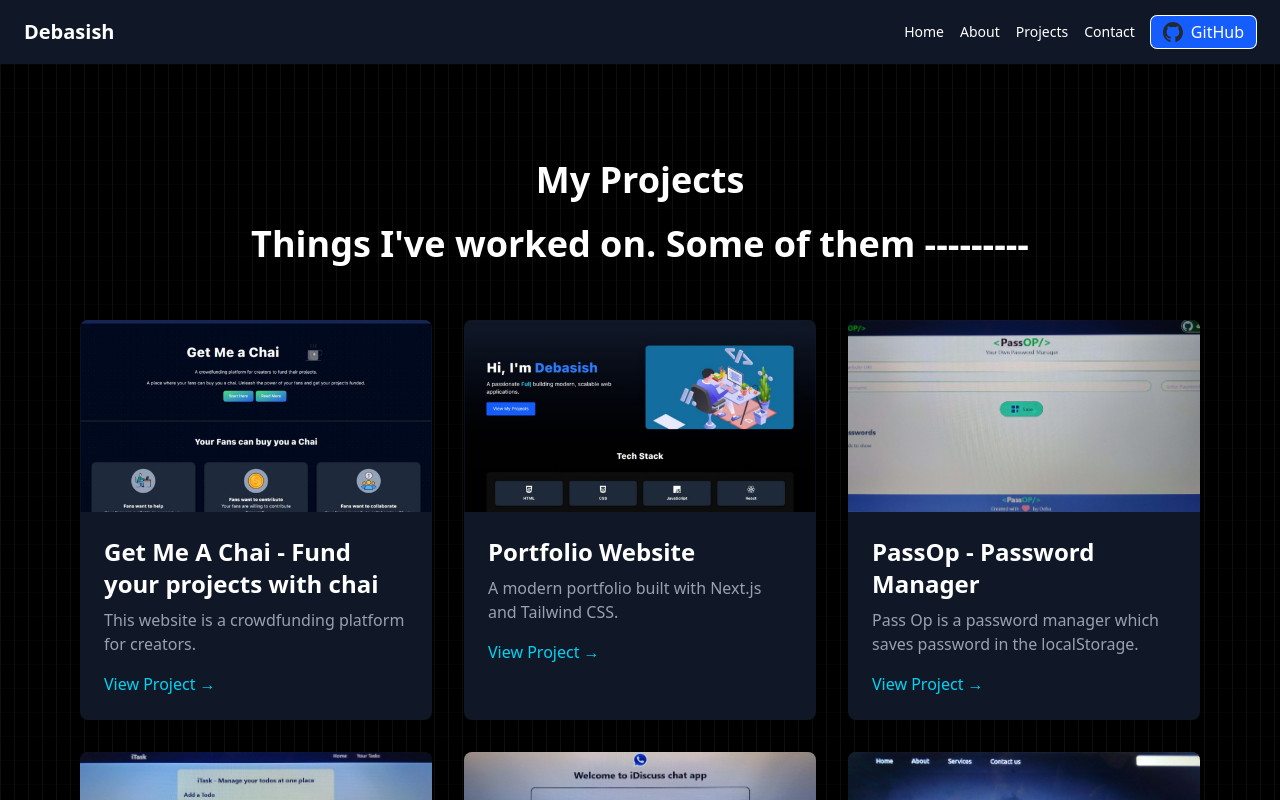
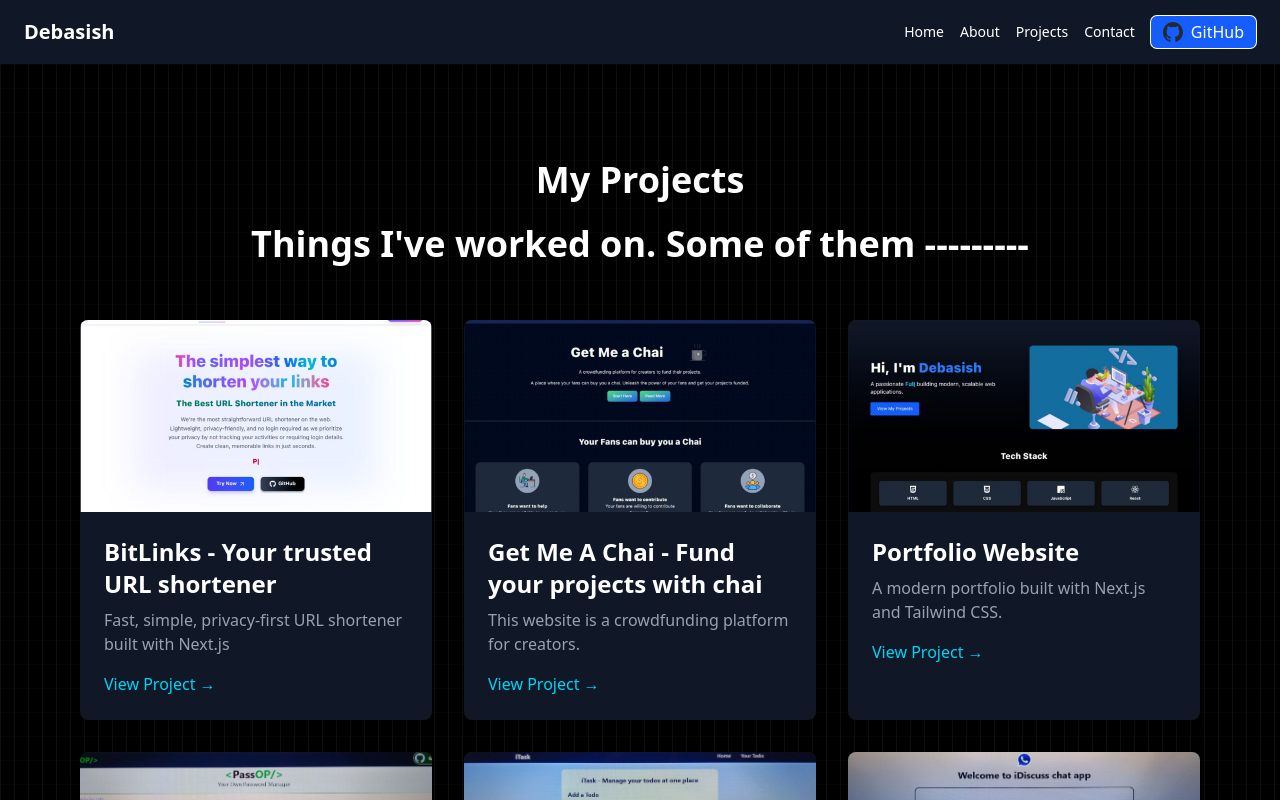
Before and after one commit to 2000Deba/Portfolio, a Next.js app: page /projects in a window 1280 px wide. Shown: the top 800 px of the page. Built offline with nearby package versions, Linux system fonts and the light colour scheme.

Commit message:
Initial commit

```diff
--- a/app/projects/page.js
+++ b/app/projects/page.js
@@ -4,6 +4,12 @@ import { motion } from "framer-motion";
 import Link from 'next/link';
 
 const projects = [
+    {
+        title: "BitLinks - Your trusted URL shortener",
+        description: "Fast, simple, privacy-first URL shortener built with Next.js",
+        link: "https://bitlinks-jet.vercel.app/",
+        image: "/bitlinks.png",
+    },
     {
         title: "Get Me A Chai - Fund your projects with chai",
         description: "This website is a crowdfunding platform for creators.",
```
Also changed, not shown: public/bitlinks.png (added).
